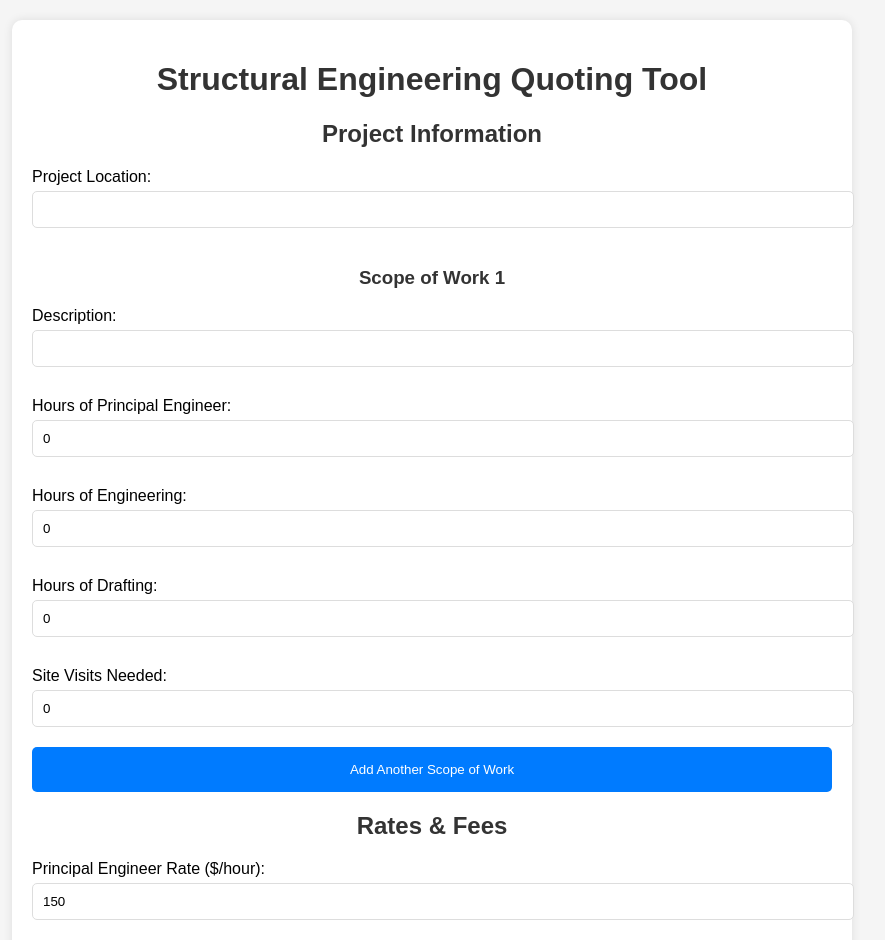
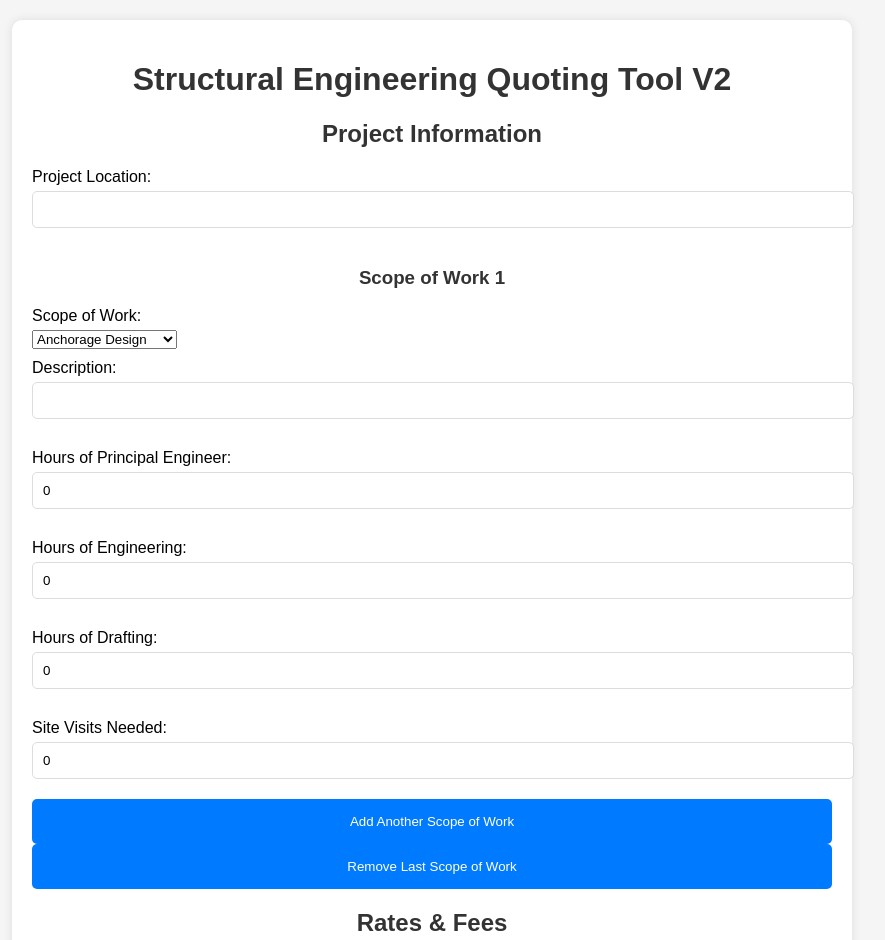
Before and after one commit to ckzenith/quoting-tool, a plain HTML site: page index.html in a window 1280 px wide. Shown: the top 940 px of the page, without its empty margins (208-1093 px from the left). Drawn offline with Linux system fonts and the light colour scheme.

Commit message:
Update index.html

```diff
--- a/index.html
+++ b/index.html
@@ -3,12 +3,12 @@
 <head>
     <meta charset="UTF-8">
     <meta name="viewport" content="width=device-width, initial-scale=1.0">
-    <title>Quoting Tool</title>
+    <title>Quoting Tool V2</title>
     <link rel="stylesheet" href="styles.css">
 </head>
 <body>
     <div class="container">
-        <h1>Structural Engineering Quoting Tool</h1>
+        <h1>Structural Engineering Quoting Tool V2</h1>
 
         <!-- Project Information -->
         <form id="quoteForm">
@@ -19,20 +19,37 @@
             <!-- Dynamic Scope of Work -->
             <div id="scopeContainer">
                 <h3>Scope of Work 1</h3>
-                <label for="scope1">Description:</label>
-                <input type="text" id="scope1" name="scope1" required>
+
+                <!-- New Scope of Work Dropdown Field -->
+                <label for="scopeWork1">Scope of Work:</label>
+                <select id="scopeWork1" name="scopeWork1" onchange="checkOtherScope(1)">
+                    <option value="anchorage design">Anchorage Design</option>
+                    <option value="pipe support design">Pipe Support Design</option>
+                    <option value="other">Other</option>
+                </select>
+
+                <!-- Input for 'Other' option -->
+                <input type="text" id="otherScopeWork1" name="otherScopeWork1" placeholder="Enter other scope" style="display:none;">
+
+                <label for="description1">Description:</label>
+                <input type="text" id="description1" name="description1" required>
+
                 <label for="hoursPrincipal1">Hours of Principal Engineer:</label>
                 <input type="number" id="hoursPrincipal1" name="hoursPrincipal1" min="0" value="0" required>
+
                 <label for="hoursEngineering1">Hours of Engineering:</label>
                 <input type="number" id="hoursEngineering1" name="hoursEngineering1" min="0" value="0" required>
+
                 <label for="hoursDrafting1">Hours of Drafting:</label>
                 <input type="number" id="hoursDrafting1" name="hoursDrafting1" min="0" value="0" required>
+
                 <label for="siteVisits1">Site Visits Needed:</label>
                 <input type="number" id="siteVisits1" name="siteVisits1" min="0" value="0" required>
             </div>
 
-            <!-- Add More Scopes Button -->
+            <!-- Add & Remove Scope Buttons -->
             <button type="button" id="addScopeButton">Add Another Scope of Work</button>
+            <button type="button" id="removeScopeButton">Remove Last Scope of Work</button>
 
             <!-- Fee Rates -->
             <h2>Rates & Fees</h2>
@@ -60,6 +77,6 @@
         <button type="button" onclick="generatePDF()">Generate PDF</button>
     </div>
 
-    <script src="quote-tool.js"></script>
+    <script src="quote-tool-v2.js"></script>
 </body>
 </html>
```
